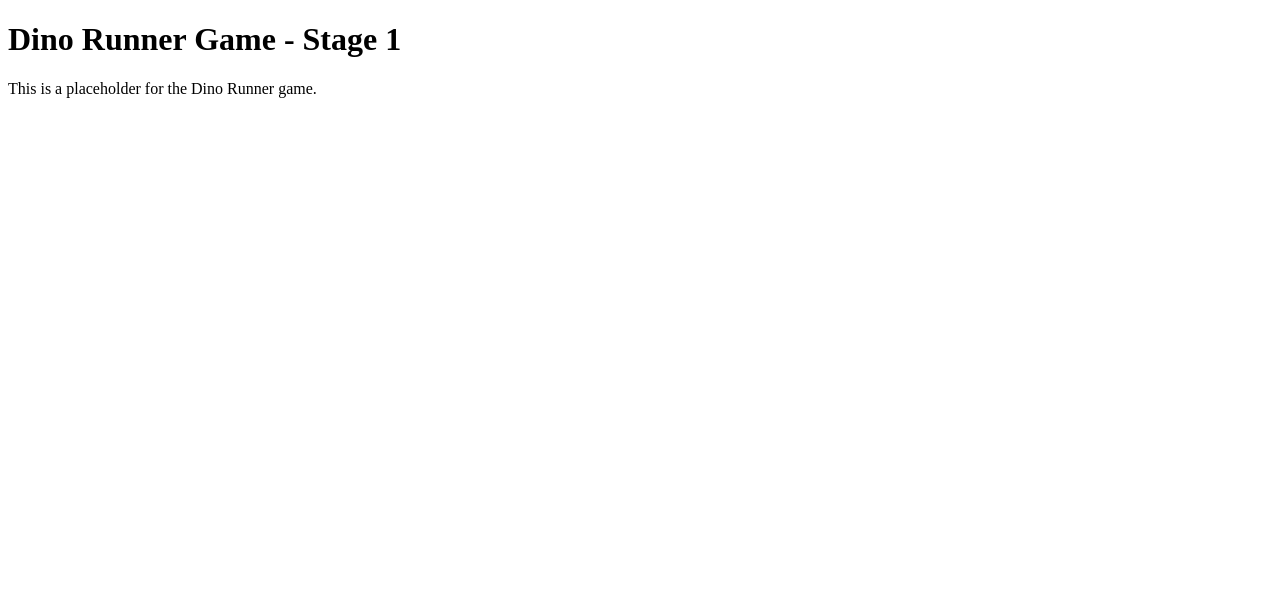
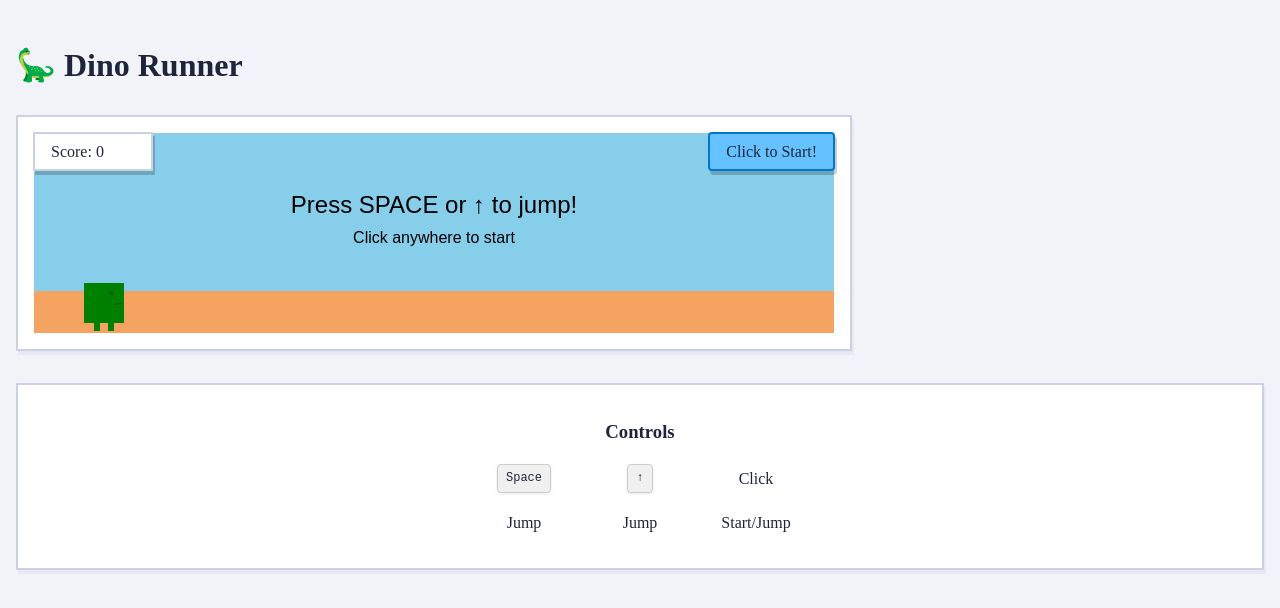
Before and after one commit to alexmprivate/deno-runner, a plain HTML site: page public/index.html in a window 1280 px wide. Drawn offline with Linux system fonts and the light colour scheme; no server answers.

Commit message:
feat(dino-runner): stage 2 canvas

```diff
--- a/public/css/styles.css
+++ b/public/css/styles.css
@@ -0,0 +1,157 @@
+:root {
+  --primary: #66c2ff;
+  --primary-dark: #0077cc;
+  --secondary: #cbd1e1;
+  --tertiary: #e5e9f2;
+  --bg: #f1f3f9;
+  --dark: #1e253b;
+}
+
+html {
+  box-sizing: border-box;
+}
+*,
+*:before,
+*:after {
+  box-sizing: inherit;
+}
+
+body {
+  margin: 0 auto;
+  padding: 1rem;
+  background-color: var(--bg);
+  color: var(--dark);
+  line-height: 1.6;
+}
+
+h1 {
+  margin: 1.5rem auto;
+  color: var(--dark);
+}
+
+h2,
+h3 {
+  margin: 1rem 0;
+  color: var(--dark);
+  text-align: center;
+}
+
+/* Game Canvas Styles */
+
+.container {
+  margin-bottom: 1.5rem;
+  padding: 1rem;
+  border: 2px solid #cbd1e1;
+  border-radius: 1px;
+  background: white;
+  box-shadow: 2px 4px 0px 0px var(--tertiary);
+  text-align: center;
+}
+
+.canvas-container {
+  position: relative;
+  padding: 1rem;
+  display: inline-block;
+  width: calc(804px + 2rem); /* 800px canvas + 2px border */
+  max-width: 100%;
+}
+
+.status {
+  background-color: #eee;
+  border-color: var(--primary);
+}
+
+#gameCanvas {
+  display: block;
+  background: linear-gradient(
+    to bottom,
+    SkyBlue 0%,
+    SkyBlue 79%,
+    SandyBrown 79%,
+    SandyBrown 100%
+  );
+  cursor: pointer;
+}
+
+.game-ui {
+  position: absolute;
+  top: 15px;
+  left: 15px;
+  right: 15px;
+  display: flex;
+  justify-content: space-between;
+  align-items: flex-start;
+  pointer-events: none;
+}
+
+.score,
+.game-status {
+  padding: 0.3rem 1rem;
+  border: 2px solid #cbd1e1;
+  border-radius: 1px;
+  background: white;
+  box-shadow: 2px 4px 0px 0px rgba(0, 0, 0, 0.2);
+  text-align: center;
+  font-family: var(--font-serif);
+  text-decoration: none;
+}
+
+.score {
+  min-width: 120px;
+  text-align: left;
+}
+
+.game-status {
+  background: var(--primary);
+  border-color: var(--primary-dark);
+  border-radius: 4px;
+  box-shadow: 2px 4px 0px 0px rgba(0, 0, 0, 0.2);
+}
+
+.control-grid {
+  display: grid;
+  justify-content: center;
+  place-items: center;
+  gap: 1rem;
+  grid-template-columns: repeat(3, 100px);
+  margin: 1rem auto;
+}
+
+kbd {
+  background: #f0f0f0;
+  border: 1px solid #ccc;
+  border-radius: 4px;
+  padding: 4px 8px;
+  font-size: 12px;
+  box-shadow: 0 1px 3px rgba(0, 0, 0, 0.1);
+  width: max-content;
+}
+
+.click {
+  padding: 3px 0px;
+}
+
+/* Responsive Design */
+@media (max-width: 860px) {
+  #gameCanvas {
+    width: 100%;
+    max-width: 800px;
+    height: auto;
+  }
+
+  .canvas-container {
+    width: 100%;
+    box-sizing: border-box;
+  }
+
+  .control-grid {
+    flex-direction: column;
+    align-items: center;
+  }
+}
+
+@media (max-width: 600px) {
+  body {
+    padding: 0;
+  }
+}
--- a/public/index.html
+++ b/public/index.html
@@ -8,8 +8,27 @@
     <title>Dino Runner</title>
   </head>
   <body>
-    <h1>Dino Runner Game - Stage 1</h1>
-    <p>This is a placeholder for the Dino Runner game.</p>
-    <script src="js/game.js" type="module"></script>
+    <main>
+      <h1>🦕 Dino Runner</h1>
+      <section class="container canvas-container">
+        <canvas id="gameCanvas" width="800" height="200"></canvas>
+        <div class="game-ui">
+          <div class="score">Score: <span id="score">0</span></div>
+          <div class="game-status" id="gameStatus">Click to Start!</div>
+        </div>
+      </section>
+      <section class="container">
+        <h3>Controls</h3>
+        <div class="control-grid">
+          <kbd>Space</kbd>
+          <kbd>↑</kbd>
+          <span class="click">Click</span>
+          <span>Jump</span>
+          <span>Jump</span>
+          <span>Start/Jump</span>
+        </div>
+      </section>
+    </main>
+    <script type="module" src="/js/game.js"></script>
   </body>
 </html>
--- a/public/js/game.js
+++ b/public/js/game.js
@@ -0,0 +1,186 @@
+console.log("Dinosaur Runner Game - Stage 2");
+
+class DinoGame {
+  constructor() {
+    this.canvas = document.getElementById("gameCanvas");
+    this.ctx = this.canvas.getContext("2d");
+    this.scoreElement = document.getElementById("score");
+    this.statusElement = document.getElementById("gameStatus");
+
+    // Game state
+    this.gameState = "waiting"; // 'waiting', 'playing', 'gameOver'
+    this.score = 0;
+    this.gameSpeed = 2;
+
+    // Dino properties
+    this.dino = {
+      x: 50,
+      y: 150,
+      width: 40,
+      height: 40,
+      velocityY: 0,
+      isJumping: false,
+      groundY: 150,
+    };
+
+    // Physics
+    this.gravity = 0.6;
+    this.jumpStrength = -12;
+
+    // Ground
+    this.groundY = 180;
+
+    this.init();
+  }
+
+  init() {
+    this.setupEventListeners();
+    this.gameLoop();
+    this.updateStatus("Click to Start!");
+  }
+
+  setupEventListeners() {
+    document.addEventListener("keydown", (e) => {
+      if (e.code === "Space" || e.code === "ArrowUp") {
+        e.preventDefault();
+        this.handleJump();
+      }
+    });
+
+    this.canvas.addEventListener("click", () => {
+      this.handleJump();
+    });
+  }
+
+  handleJump() {
+    if (this.gameState === "waiting") {
+      this.startGame();
+    } else if (this.gameState === "playing" && !this.dino.isJumping) {
+      this.jump();
+    } else if (this.gameState === "gameOver") {
+      this.resetGame();
+    }
+  }
+
+  startGame() {
+    this.gameState = "playing";
+    this.score = 0;
+    this.updateScore();
+    this.updateStatus("");
+    console.log("Game started!");
+  }
+
+  jump() {
+    if (!this.dino.isJumping) {
+      this.dino.velocityY = this.jumpStrength;
+      this.dino.isJumping = true;
+      console.log("Dino jumped!");
+    }
+  }
+
+  updatePhysics() {
+    if (this.gameState !== "playing") return;
+
+    this.dino.velocityY += this.gravity;
+    this.dino.y += this.dino.velocityY;
+
+    if (this.dino.y >= this.dino.groundY) {
+      this.dino.y = this.dino.groundY;
+      this.dino.velocityY = 0;
+      this.dino.isJumping = false;
+    }
+
+    this.score += 0.1;
+    this.updateScore();
+  }
+
+  render() {
+    this.ctx.clearRect(0, 0, this.canvas.width, this.canvas.height);
+
+    this.drawDino();
+
+    if (this.gameState === "waiting") {
+      this.drawInstructions();
+    }
+  }
+
+  drawDino() {
+    this.ctx.fillStyle = "green";
+    this.ctx.fillRect(
+      this.dino.x,
+      this.dino.y,
+      this.dino.width,
+      this.dino.height,
+    );
+
+    this.ctx.fillStyle = "darkgreen";
+    this.ctx.fillRect(this.dino.x + 25, this.dino.y + 8, 4, 4);
+    this.ctx.fillRect(this.dino.x + 30, this.dino.y + 20, 8, 2);
+
+    if (!this.dino.isJumping) {
+      this.ctx.fillStyle = "green";
+      this.ctx.fillRect(this.dino.x + 10, this.dino.y + 40, 6, 8);
+      this.ctx.fillRect(this.dino.x + 24, this.dino.y + 40, 6, 8);
+    }
+  }
+
+  drawInstructions() {
+    this.ctx.fillStyle = "black";
+    this.ctx.font = "24px Arial";
+    this.ctx.textAlign = "center";
+    this.ctx.fillText(
+      "Press SPACE or ↑ to jump!",
+      this.canvas.width / 2,
+      this.canvas.height / 2 - 20,
+    );
+
+    this.ctx.font = "16px Arial";
+    this.ctx.fillText(
+      "Click anywhere to start",
+      this.canvas.width / 2,
+      this.canvas.height / 2 + 10,
+    );
+  }
+
+  updateScore() {
+    this.scoreElement.textContent = Math.floor(this.score);
+  }
+
+  updateStatus(message) {
+    this.statusElement.textContent = message;
+    this.statusElement.style.display = message ? "block" : "none";
+  }
+
+  resetGame() {
+    this.gameState = "waiting";
+    this.score = 0;
+    this.dino.y = this.dino.groundY;
+    this.dino.velocityY = 0;
+    this.dino.isJumping = false;
+    this.updateScore();
+    this.updateStatus("Click to Start!");
+    console.log("Game reset!");
+  }
+
+  gameLoop() {
+    this.updatePhysics();
+    this.render();
+    requestAnimationFrame(() => this.gameLoop());
+  }
+}
+
+async function checkHealth() {
+  try {
+    const response = await fetch("/health");
+    const data = await response.json();
+    console.log("Server health check:", data);
+  } catch (error) {
+    console.error("Health check failed:", error);
+  }
+}
+
+self.addEventListener("load", () => {
+  checkHealth();
+  new DinoGame();
+  console.log("Stage 2 complete: Canvas game with controls ready!");
+});
```
